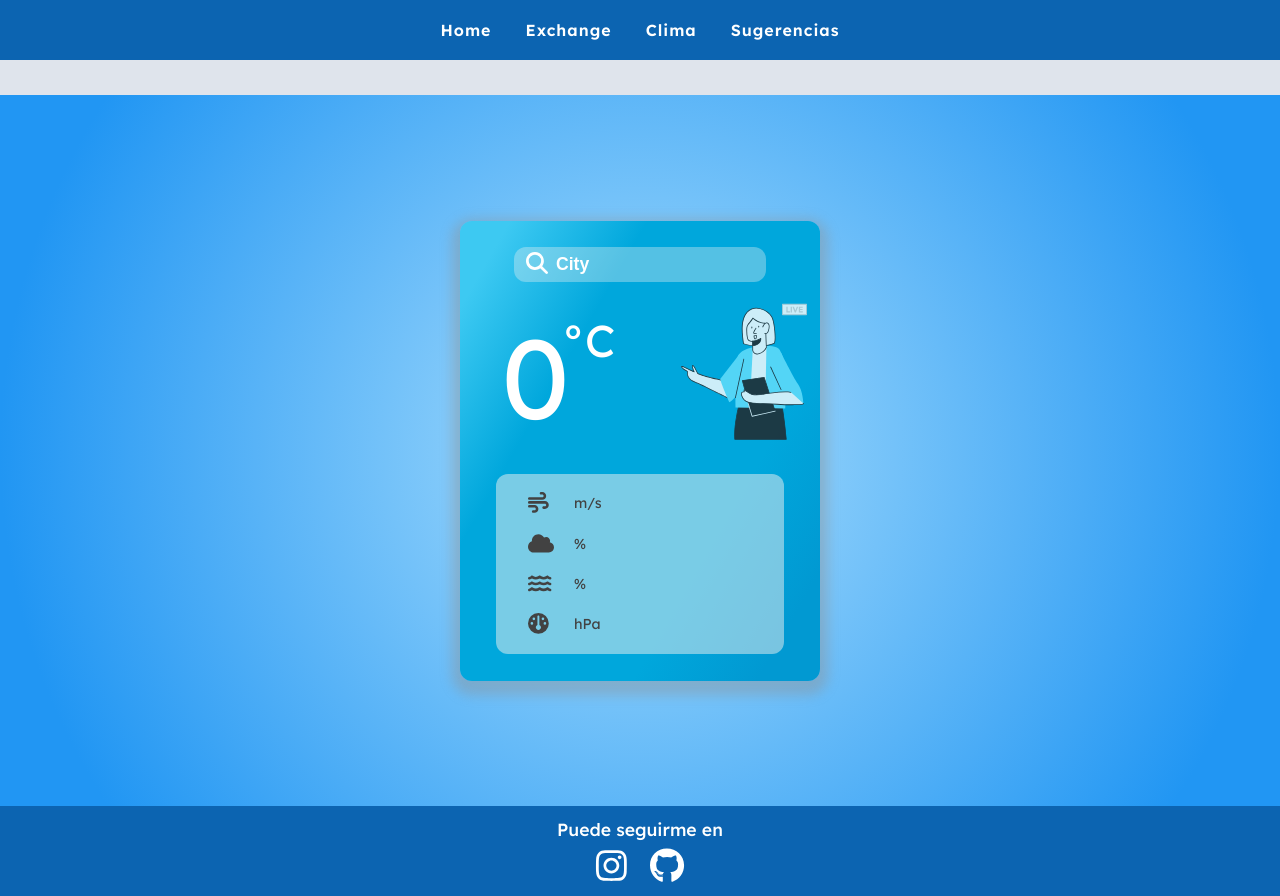
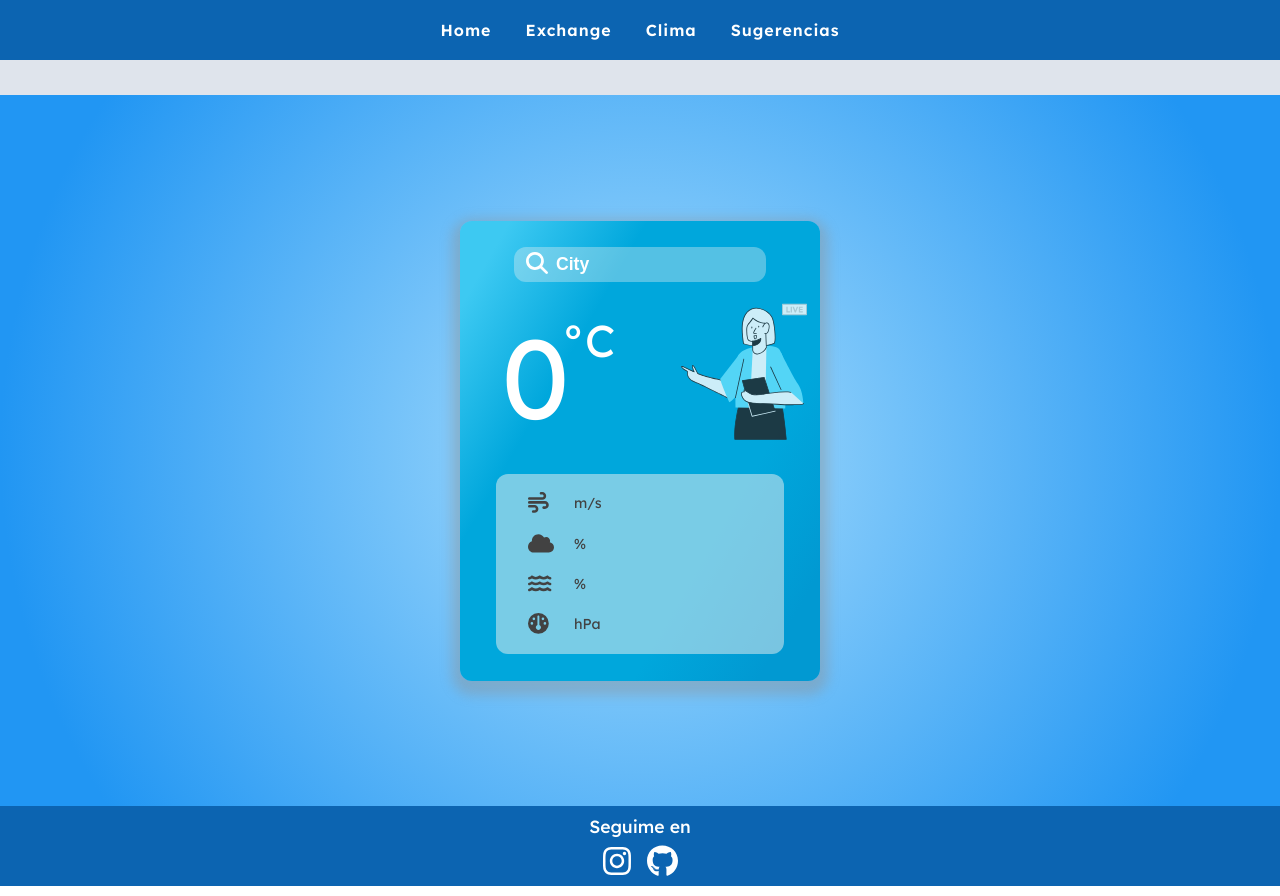
Before and after one commit to jorge088/UsefulApps, a React (Create React App) app: page /weather in a window 1280 px wide. Built offline with nearby package versions, Linux system fonts and the light colour scheme; no server answers.

Commit message:
change styles for footer component

```diff
--- a/src/Components/Shared/Footer.js
+++ b/src/Components/Shared/Footer.js
@@ -8,7 +8,7 @@ const Footer = () => {
     <>
       <footer className={styles.footer}>
         <div className={styles.footer__container}>
-          <h3 className={styles.footer__container__title}>Puede seguirme en </h3>
+          <h3 className={styles.footer__container__title}>Seguime en </h3>
           <div className={styles.footer__container__icons}>
             <a className={styles.footer__container__icons__a} href='https://www.instagram.com/jorgem_088/?hl=es-la' target={'_blank'} rel="noreferrer"  >
               <FontAwesomeIcon className={styles.icon} icon={faInstagram} ></FontAwesomeIcon>
--- a/src/Components/Shared/Footer.module.css
+++ b/src/Components/Shared/Footer.module.css
@@ -1,7 +1,7 @@
 .footer {
     font-size: 1rem;
     width: 100vw;
-    height: 90px;
+    height: 80px;
     background-color: var(--secundary);
     display: flex;
     justify-content: center;
@@ -27,11 +27,12 @@
 .footer__container__icons {
     margin-top: .5em;
     display: flex;
-    gap: 1.5em;
+    gap: 1em;
 }
 
 .footer__container__icons__a {
     color: #fff;
+    transition: .2s ease;
 }
 
 .footer__container__icons__a:hover {
@@ -39,7 +40,7 @@
 }
 
 .icon {
-    font-size: 2.2em;
+    font-size: 2em;
 }
 
 @media only screen and (max-width:575px) {
```
